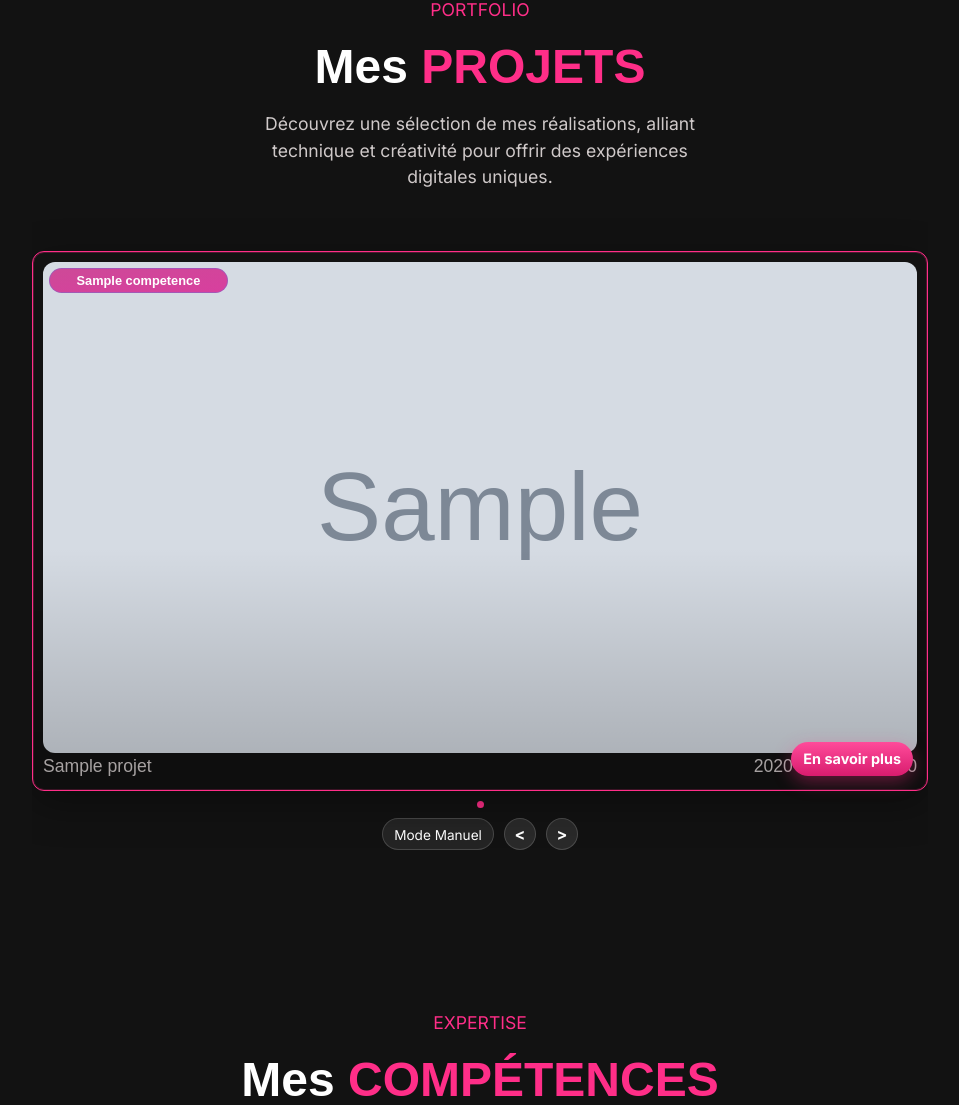
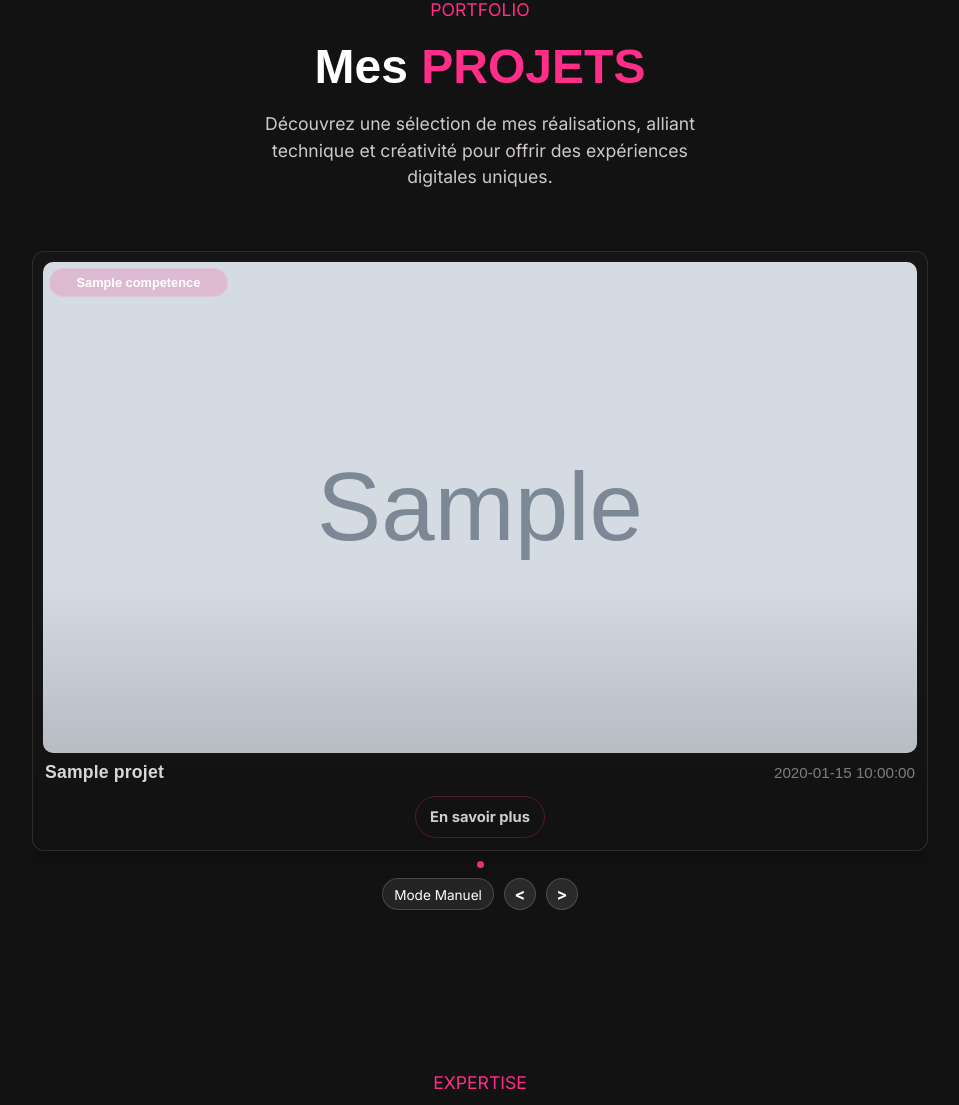
Before and after one commit to Maanaaa/theo-manya.fr, a PHP site: page / in a window 1280 px wide. Shown: the part 843-1948 px from the top of the page, without its empty margins (160-1119 px from the left). Run offline with PHP 8.4, Linux system fonts and the light colour scheme; tables that the repository leaves empty or names only in its code hold one stand-in row (values such as "Sample post"); grey boxes marked "Sample" are stand-in pictures; some web fonts are replaced.

Commit message:
Mise à jour du carrousel Ajout de popup au clique sur un projet Modifications du style en version desktop (allegement du design)

```diff
--- a/css/index.css
+++ b/css/index.css
@@ -283,14 +283,18 @@ nav ul li a:hover {
     width: 80%;
     position: relative;
     border-radius: 12px;
-    border: 0.5px solid var(--color-highlight);
+    /* soft, sans écrasements plus bas */
+    background: rgba(255, 255, 255, .02);
+    border: 1px solid #ffffff1a;
     text-align: center;
-    box-shadow: 0 0 0 1px rgba(255, 46, 136, .25) inset, 0 12px 40px rgba(0, 0, 0, .35);
-    transition: box-shadow .3s ease;
+    box-shadow: 0 6px 20px rgba(0, 0, 0, .28);
+    backdrop-filter: blur(3px);
+    -webkit-backdrop-filter: blur(3px);
+    transition: transform .15s ease, box-shadow .15s ease, border-color .15s ease;
 }
 
 #projets .card:hover {
-    box-shadow: 0 0 0 2px rgba(255, 46, 136, .55) inset, 0 18px 60px rgba(0, 0, 0, .45);
+    box-shadow: 0 10px 28px rgba(0, 0, 0, .34);
 }
 
 #projets .cardNumber {
@@ -317,13 +321,15 @@ nav ul li a:hover {
     aspect-ratio: 16/9;
     object-fit: cover;
     height: auto;
-    border-radius: 12px;
-    transition: transform .35s ease, filter .35s ease;
+    border-radius: 10px;
+    outline: 1px solid #ffffff12;
+    outline-offset: -1px;
+    transition: transform .18s ease, filter .18s ease;
 }
 
 #projets .card:hover img {
-    transform: scale(1.02);
-    filter: brightness(.82) contrast(1.05) saturate(1.05);
+    transform: scale(1.01);
+    filter: brightness(.9) contrast(1.02);
 }
 
 /* scrim léger */
@@ -356,6 +362,10 @@ nav ul li a:hover {
     left: 8px;
     color: #fff;
     font-weight: 600;
+    /* soft */
+    background: rgba(255, 46, 136, .18);
+    border: 1px solid rgba(255, 255, 255, .12);
+    padding: 4px 10px;
 }
 
 /* overlay */
@@ -394,27 +409,45 @@ nav ul li a:hover {
 }
 
 #projets .card .more-info {
-    position: absolute;
-    bottom: 14px;
-    right: 14px;
-    left: auto;
-    width: auto;
-    text-align: center;
-    z-index: 20;
-    padding: 6px 12px;
+    /* soft par défaut, statique pour rester visible */
+    position: static;
+    display: inline-block;
+    margin: 10px 0 2px;
+    padding: 9px 14px;
     box-sizing: border-box;
     color: #fff;
-    background: linear-gradient(180deg, #ff4b9a, #d81c6e);
+    background: transparent;
     border-radius: 999px;
     font-weight: 700;
-    font-size: .9rem;
-    box-shadow: 0 6px 18px rgba(255, 46, 136, .35);
+    font-size: .92rem;
+    border: 1px solid rgba(255, 46, 136, .35);
+    box-shadow: none;
+    text-align: center;
+}
+
+#projets .card .more-info:hover,
+#projets .card .more-info:active {
+    background: rgba(255, 46, 136, .12);
 }
 
 #projets .card .bottom {
     display: flex;
     justify-content: space-between;
     font-family: var(--font-title);
+    padding: 6px 2px 0;
+    align-items: baseline;
+    gap: 10px;
+}
+
+#projets .card .bottom p:first-child {
+    color: #fff;
+    font-weight: 700;
+    letter-spacing: .2px;
+}
+
+#projets .card .bottom p:last-child {
+    opacity: .7;
+    font-size: .95rem;
 }
 
 /* cartes carrousel */
--- a/index.php
+++ b/index.php
@@ -188,7 +188,7 @@ $resultats->closeCursor();
         </div>
     </section>
 
-    <!-- Popup Projet (simple & accessible) -->
+    <!-- Popup Projet -->
     <div id="projet-modal" class="popup" aria-hidden="true" role="dialog" aria-modal="true">
       <div class="popup-overlay" data-close="popup"></div>
       <div class="popup-box" role="document">
```
Also changed, not shown: other parts of css/index.css (+19 -7 lines), js/script.js (+16 -16 lines).
